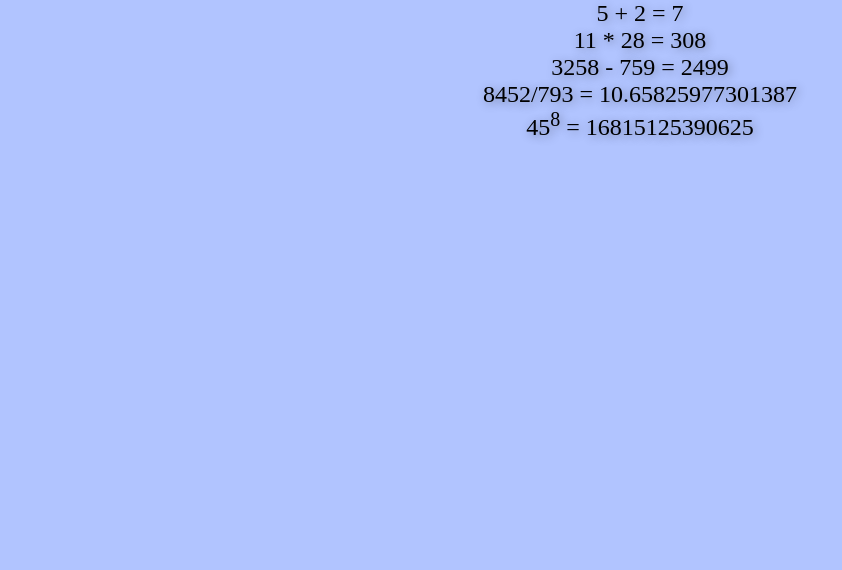
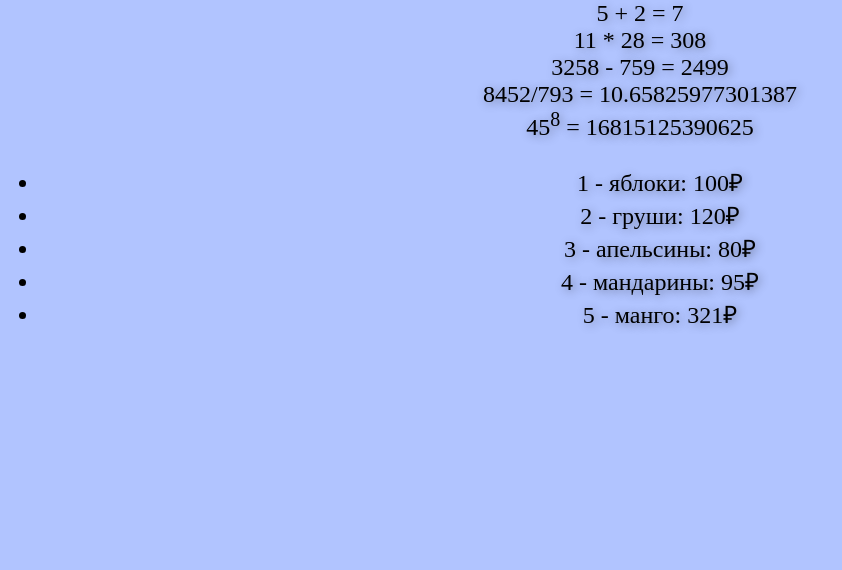
Before and after one commit to sheeshh21/web-back-labs, a Flask app: page /lab2/example in a window 1280 px wide. Shown: the part 78-648 px from the top of the page, without its empty margins (0-842 px from the left). Run offline with Flask 3, Linux system fonts and the light colour scheme.

Commit message:
Цикл в шаблоне

```diff
--- a/app.py
+++ b/app.py
@@ -416,4 +416,11 @@ def example():
     number_lab = '2'
     group = 'ФБИ-31'
     course = '3 курс'
-    return render_template('example.html', number_lab=number_lab, name=name, group=group, course=course)
+    fruits = [
+        {'name': 'яблоки', 'price': 100},
+        {'name': 'груши', 'price': 120},
+        {'name': 'апельсины', 'price': 80},
+        {'name': 'мандарины', 'price': 95},
+        {'name': 'манго', 'price': 321}
+    ]
+    return render_template('example.html', number_lab=number_lab, name=name, group=group, course=course, fruits=fruits)
--- a/templates/example.html
+++ b/templates/example.html
@@ -22,7 +22,12 @@
         11 * 28 = {{ 11*28 }}<br>
         3258 - 759 = {{ 3258-759 }}<br>
         8452/793 = {{ 8452/793 }}<br>
-        45<sup>8</sup> = {{ 45**8 }}
+        45<sup>8</sup> = {{ 45**8 }}<br>
+        <ul>
+            {% for f in fruits %}
+            <li>{{ loop.index }} - {{ f.name }}: {{ f.price }}&#8381</li>
+            {% endfor %}
+        </ul>
     </main>
 
     <footer>
```
